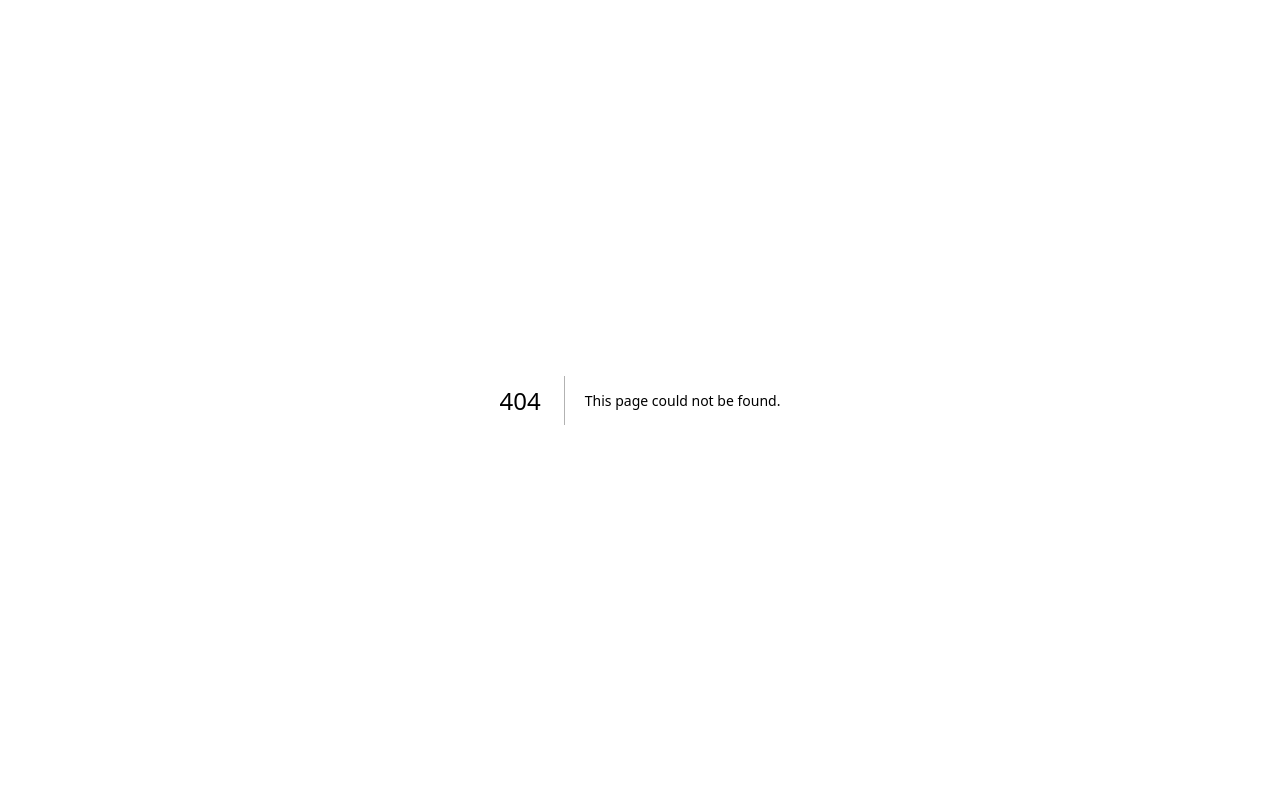
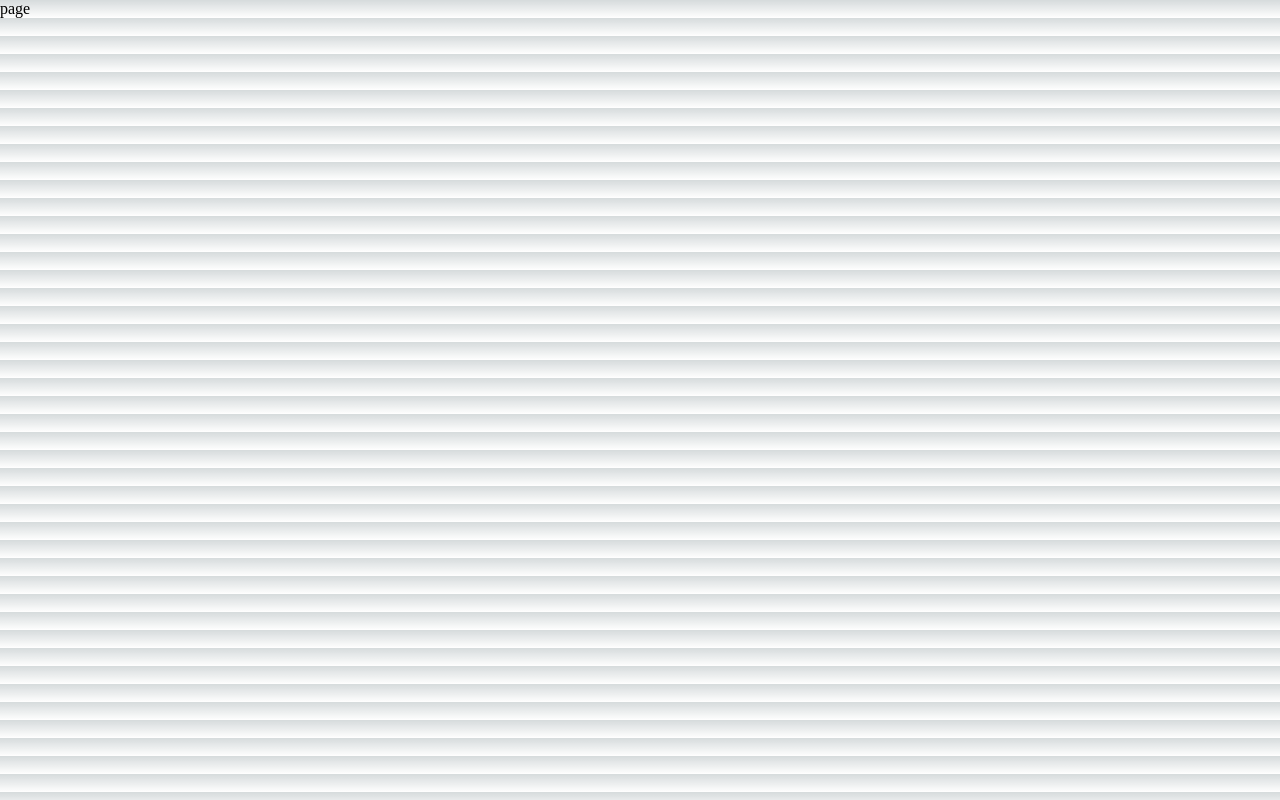
Before and after one commit to mikelibero/nextjs, a Next.js app: page /prueba in a window 1280 px wide. Before the commit this address had no page. Built offline with nearby package versions, Linux system fonts and the light colour scheme.

Commit message:
Commit inicial

```diff
--- /dev/null
+++ b/app/prueba/layout.tsx
@@ -0,0 +1,16 @@
+export const metadata = {
+  title: 'Create Next App',
+  description: 'Generated by create next app',
+}
+
+export default function RootLayout({
+  children,
+}: {
+  children: React.ReactNode
+}) {
+  return (
+    <html lang="en">
+      <body>{children}</body>
+    </html>
+  )
+}
--- /dev/null
+++ b/app/prueba/page.tsx
@@ -0,0 +1,9 @@
+import React from 'react'
+
+const page = () => {
+  return (
+    <div>page</div>
+  )
+}
+
+export default page
```
